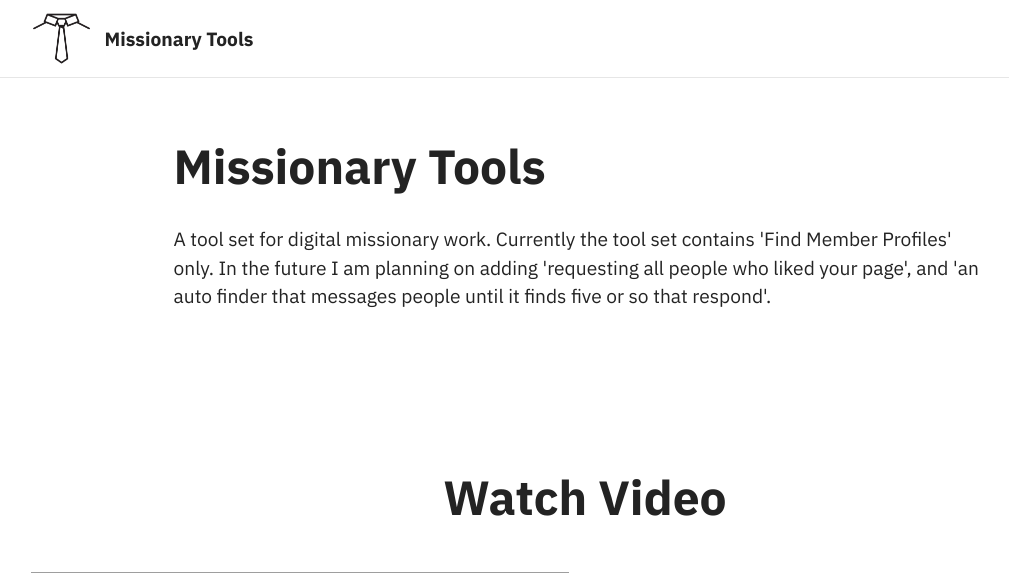
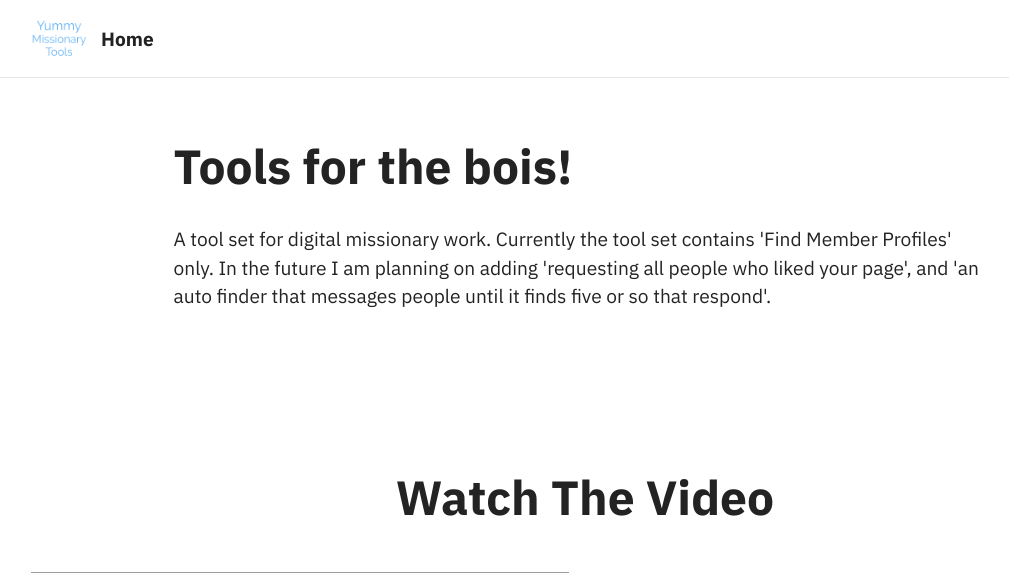
Before and after one commit to david3214/Page-Interaction-Manager, a Flask app: page / in a window 1280 px wide. Shown: the top 573 px of the page, without its empty margins (55-1064 px from the left). Run offline with Flask 2, Linux system fonts and the light colour scheme; some libraries are stand-ins or nearby versions; grey boxes are pictures that could not be loaded.

Commit message:
update privacy policy and icon

```diff
--- a/app.py
+++ b/app.py
@@ -184,6 +184,11 @@ class MissionaryBot:
             #self.wd.get_screenshot_as_file("search.png")
             self.wd.implicitly_wait(30)
             return True
+        except:
+          pass
+        try: #Check if it is asking about the new location
+          if self.wd.find_element_by_xpath('//button[contains(text(), "Yes")]'):
+            self.wd.find_element_by_xpath('//button[contains(text(), "Yes")]').click()
         except:
           pass
       except:# Error in checking for search bar
--- a/templates/index.html
+++ b/templates/index.html
@@ -6,7 +6,7 @@
   <meta http-equiv="X-UA-Compatible" content="IE=edge">
   <meta name="generator" content="Mobirise v5.0.29, mobirise.com">
   <meta name="viewport" content="width=device-width, initial-scale=1, minimum-scale=1">
-  <link rel="shortcut icon" href="assets/images/icon-512x5122x-121x121.png" type="image/x-icon">
+  <link rel="shortcut icon" href="assets/images/ymt.png" type="image/x-icon">
   <meta name="description" content="">
 
 
@@ -27,14 +27,14 @@
 <body>
   <section id="menu1-h" class="menu cid-s48OLK6784"><nav class="navbar navbar-dropdown navbar-fixed-top navbar-expand-lg">
   <div class="container">
-  <div class="navbar-brand"><span class="navbar-logo"> <img style="height: 3.8rem;" src="assets/images/icon-512x5122x-121x121.png" alt="Missionary Tools" /> </span> <span class="navbar-caption-wrap"><a class="navbar-caption text-black display-7" href="/">Missionary Tools</a></span></div>
+  <div class="navbar-brand"><span class="navbar-logo"> <img style="height: 3.8rem;" src="assets/images/ymt.png" alt="Yummy Missionary Tools" /> </span> <span class="navbar-caption-wrap"><a class="navbar-caption text-black display-7" href="/">Home</a></span></div>
   </div>
   </nav></section>
   <section id="content1-8" class="content1 cid-s48udlf8KU">
   <div class="container">
   <div class="row justify-content-center">
   <div class="title col-12 col-md-9">
-  <h3 class="mbr-section-title mbr-fonts-style align-center mb-4 display-2"><strong>Missionary Tools</strong></h3>
+  <h3 class="mbr-section-title mbr-fonts-style align-center mb-4 display-2"><strong>Tools for the bois!</strong></h3>
   <h4 class="mbr-section-subtitle align-center mbr-fonts-style mb-4 display-7">A tool set for digital missionary work. Currently the tool set contains 'Find Member Profiles' only. In the future I am planning on adding 'requesting all people who liked your page', and 'an auto finder that messages people until it finds five or so that respond'.</h4>
   </div>
   </div>
@@ -43,7 +43,7 @@
   <section id="video4-k" class="video4 cid-s8T3oh1qTt">
   <div class="container">
   <div class="title-wrapper mb-5">
-  <h4 class="mbr-section-title mbr-fonts-style mb-0 display-2"><strong>Watch Video</strong></h4>
+  <h4 class="mbr-section-title mbr-fonts-style mb-0 display-2"><strong>Watch The Video</strong></h4>
   </div>
   <div class="row align-items-center">
   <div class="col-12 col-lg-6 video-block">
@@ -64,7 +64,7 @@
   <div class="media-container-row align-center mbr-white">
   <div class="row row-links">
   <ul class="foot-menu">
-  <li class="foot-menu-item mbr-fonts-style display-7">Privacy Policy</li>
+  <li class="foot-menu-item mbr-fonts-style display-7"><a href='/privacy'>Privacy Policy</a></li>
   </ul>
   </div>
   <div class="row row-copirayt">
```
Also changed, not shown: assets/images/ymt.PNG (added).
